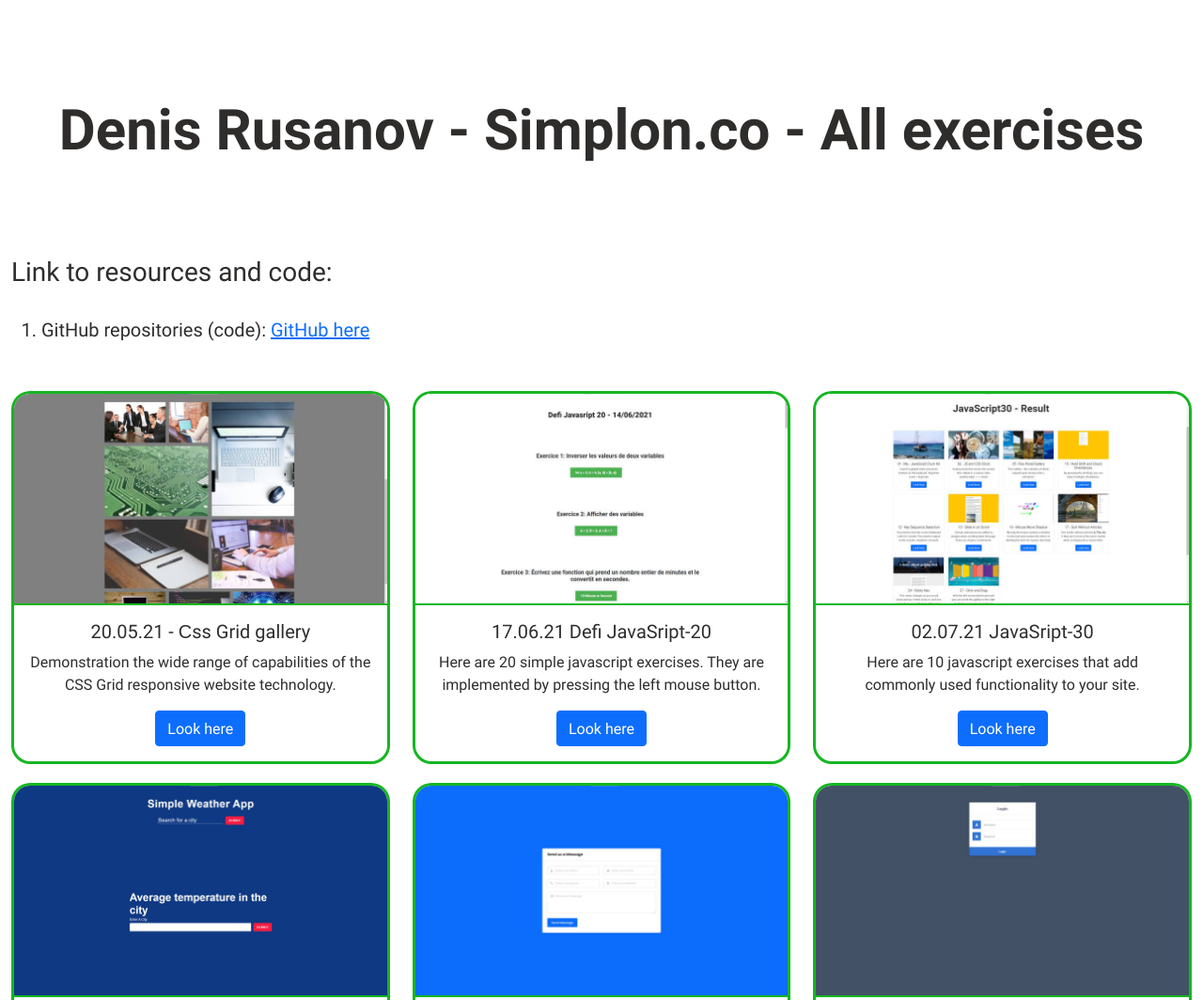
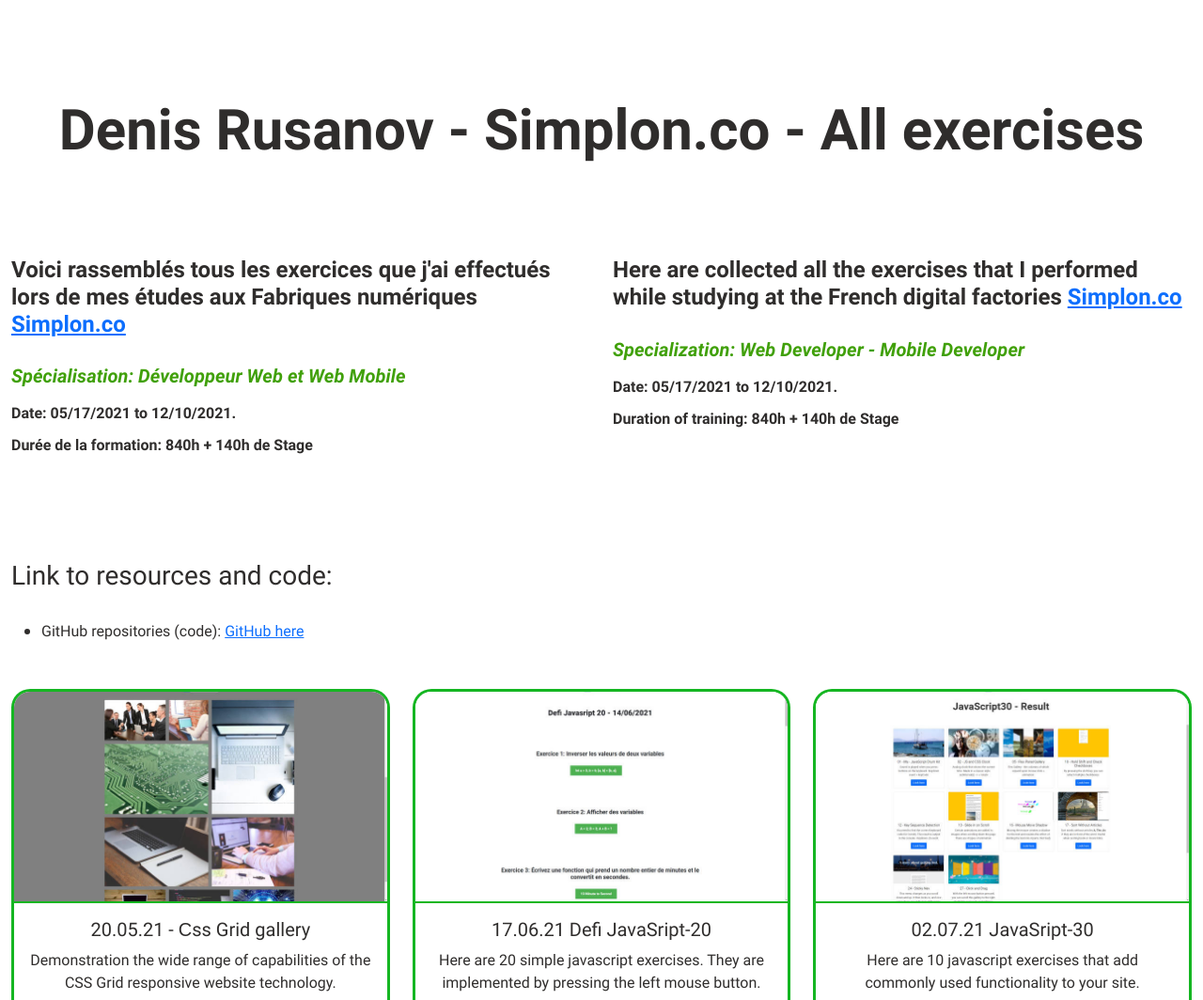
Before and after one commit to danmiles/simplon.co, a plain HTML site: page index.html in a window 1280 px wide. Shown: the top 1064 px of the page at 94% size. Drawn offline with nearby package versions, Linux system fonts and the light colour scheme.

Commit message:
24/11/21

```diff
--- a/assets/css/style.css
+++ b/assets/css/style.css
@@ -36,11 +36,13 @@
     color: #2f2d2c;
 }
 
+/* ============== START Section all-exercises START ==============  */
+
 .all-exercises {
     padding: 100px 0;
 }
 
-.all-exercises .main_title {
+.main_title {
     font-size: 60px;
     font-weight: bold;
     text-align: center;
@@ -48,10 +50,35 @@
 }
 
 @media (max-width: 767px) {
-    .all-exercises .main_title {
+    .main_title {
         font-size: 45px;
     }
 }
+
+
+.main-subtitle {
+    margin-bottom: 100px;
+}
+
+.title {
+    font-weight: bold;
+    margin-bottom: 30px;
+}
+
+.subtitle {
+    font-style: italic;
+    font-weight: bold;
+    margin-bottom: 15px;
+    color: #40a009;
+}
+
+.article {
+    margin-bottom: 10px;
+    font-weight: bold;
+}
+
+/* ============== END Section all-exercises END ==============  */
+
 
 .resources {
     margin-bottom: 50px;
--- a/index.html
+++ b/index.html
@@ -1,5 +1,5 @@
 <!DOCTYPE html>
-<html lang="en">
+<html lang="en,fr">
 
 <head>
 	<meta charset="UTF-8">
@@ -28,12 +28,34 @@
 
 	<div class="container-xxl">
 		<section class="all-exercises">
+
 			<h1 class="main_title animated bounce delay-1s slower">Denis Rusanov - Simplon.co - All exercises</h1>
+
+			<div class="main-subtitle">
+				<div class="row">
+
+					<div class="col-md-6">
+						<h4 class="title">Voici rassemblés tous les exercices que j'ai effectués lors de mes études aux Fabriques numériques <a href="https://simplon.co/" target="_blank">Simplon.co</a></h4>
+						<h5 class="subtitle">Spécialisation: Développeur Web et Web Mobile</h5>
+						<p class="article">Date: 05/17/2021 to 12/10/2021.</p>
+						<p class="article">Durée de la formation: 840h + 140h de Stage</p>
+					</div>	<!-- End france version -->
+
+					<div class="col-md-6">
+						<h4 class="title">Here are collected all the exercises that I performed while studying at the French digital factories <a href="https://simplon.co/" target="_blank">Simplon.co</a></h4>
+						<h5 class="subtitle">Specialization: Web Developer - Mobile Developer</h5>
+						<p class="article">Date: 05/17/2021 to 12/10/2021.</p>
+						<p class="article">Duration of training: 840h + 140h de Stage</p>
+					</div> <!-- End englsh version -->
+
+				</div><!-- end row -->
+			</div><!-- end main-subtitle -->
+
 			<div class="resources">
 				<h3>Link to resources and code:</h2>
-				<ol>
+				<ul>
 					<li>GitHub repositories (code): <a href="https://github.com/danmiles/simplon.co">GitHub here</a> </li>
-				</ol>
+				</ul>
 			</div>
 
 			<div class="row">
@@ -103,6 +125,17 @@
 					</div>
 				</div> <!-- 6 -->
 
+				<div class="col-lg-4 col-md-6">
+					<div class="card text-center">
+						<img src="assets/img/image-7.jpg" class="card-img-top" alt="...">
+						<div class="card-body">
+							<h5 class="card-title">WordPress - creating your own theme (Blog)</h5>
+							<p class="card-text">Creation of your own personal wordpress theme for an in-depth study of the structure of this CMS. On the example of a personal blog.</p>
+							<a href="https://portfolio-denis.com/projects/wordpress/my-blog/" class="btn btn-primary">Look here</a>
+						</div>
+					</div>
+				</div> <!-- 7 -->
+
 		</section><!-- End JS-30 Section -->
 
 
```
Also changed, not shown: assets/img/image-7.jpg (added).
